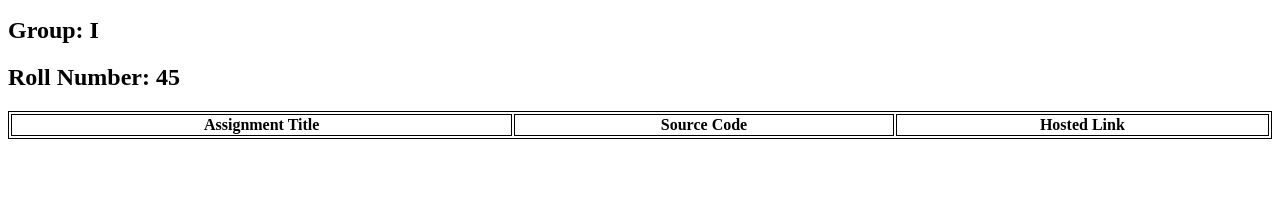
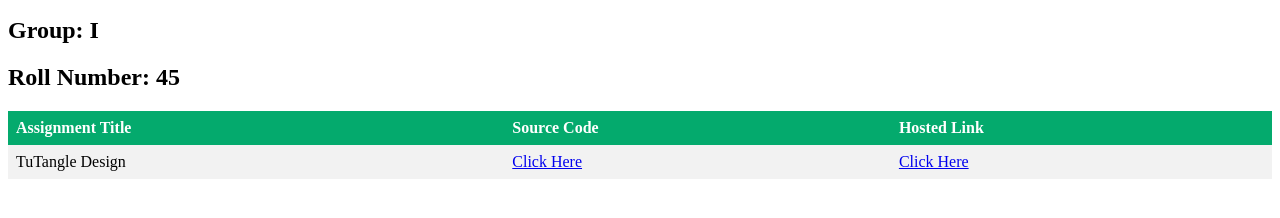
Before and after one commit to ajaltand/Assignment1, a plain HTML site: page index.html in a window 1280 px wide. Shown: the part 96-314 px from the top of the page. Drawn offline with Linux system fonts and the light colour scheme.

Commit message:
added tutangle design

```diff
--- a/index.html
+++ b/index.html
@@ -1,8 +1,21 @@
 <html>
     <style>
-        table,th {
-            border: 1px solid black
-        }
+        table {
+  border-collapse: collapse;
+  width: 100%;
+}
+
+th, td {
+  text-align: left;
+  padding: 8px;
+}
+
+tr:nth-child(even){background-color: #f2f2f2}
+
+th {
+  background-color: #04AA6D;
+  color: white;
+}
     </style>
     <body>
         <h1>Assignment</h1>
@@ -15,6 +28,11 @@
               <th>Source Code</th>
               <th>Hosted Link</th>
             </tr>
+            <tr>
+                <td>TuTangle Design</td>
+                <td><a href="https://github.com/ajaltand/TuTangle_Design">Click Here</a></td>
+                <td><a href="https://ajaltand.github.io/TuTangle_Design/"> Click Here</a></td>
+            </tr>
 
           </table>
 
```
